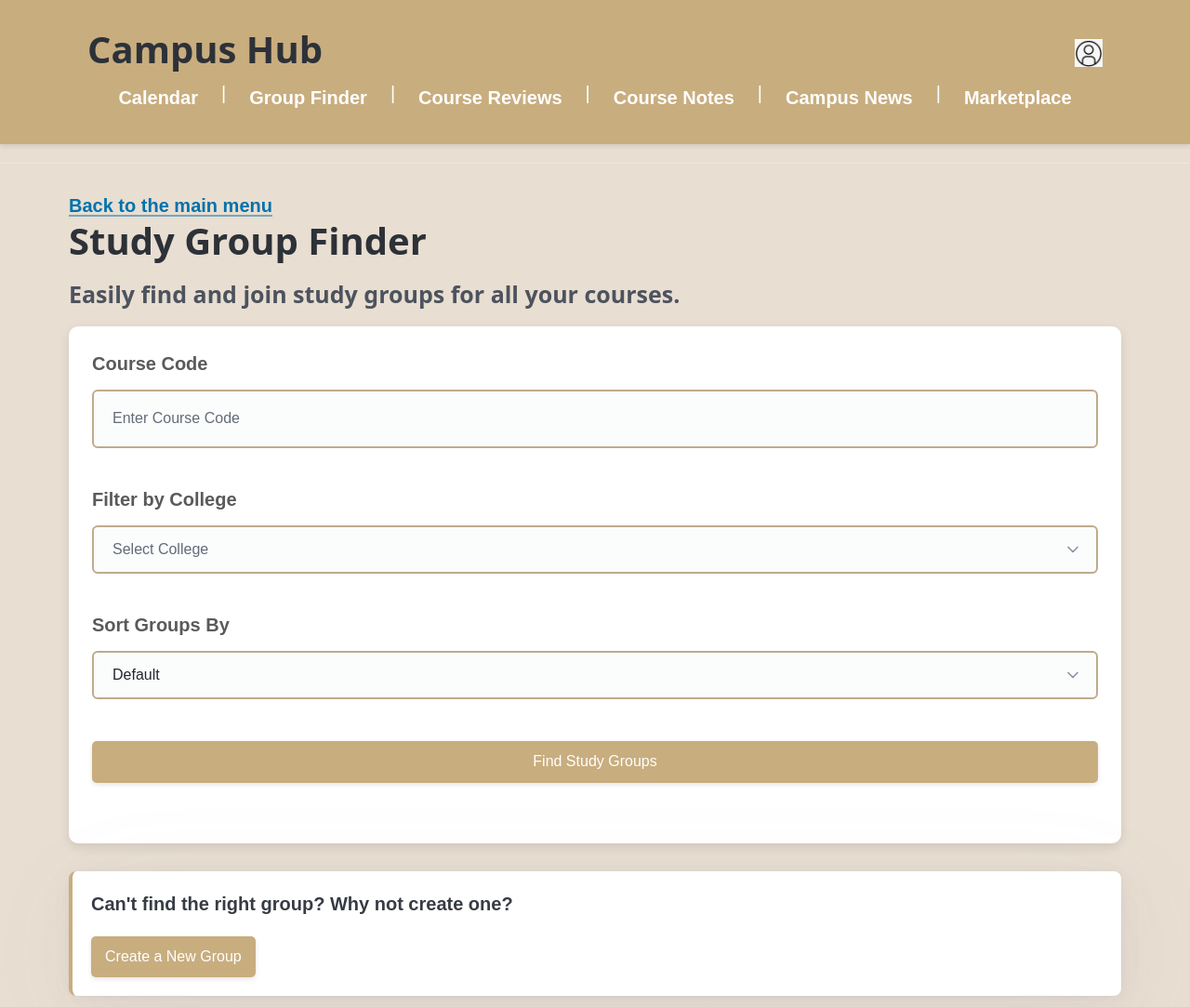
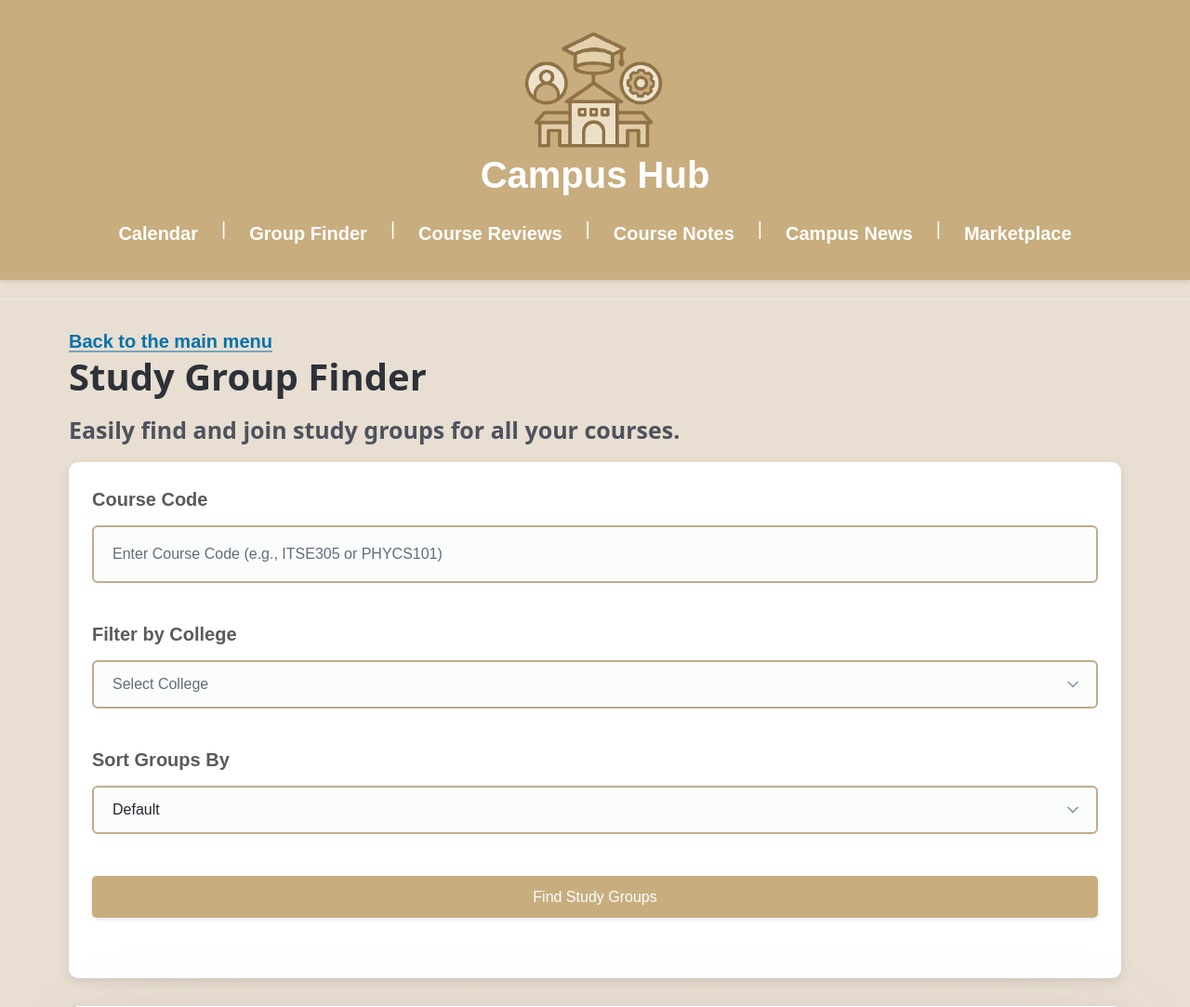
Before and after one commit to Duha248/CS-Project-G4, a PHP site: page /study-group-finder.html in a window 1280 px wide. Shown: the top 1083 px of the page at 93% size. Run offline with PHP 8.4, Linux system fonts and the light colour scheme; some libraries are stand-ins or nearby versions.

Commit message:
Add logo

```diff
--- a/study-group-finder.html
+++ b/study-group-finder.html
@@ -9,15 +9,15 @@
       href="https://cdn.jsdelivr.net/npm/@picocss/pico@2/css/pico.min.css"
     />
     <link rel="stylesheet" href="style.css" />
-
   </head>
   <body>
     <header>
       <main class="container">
+        <img src="assets/log.png" width="200px" height="200px" />
         <h1>
           Campus Hub
           <a href="#">
-            <img src="assets/profile.jpeg" width="30px" height="30px" />
+            <!--<img src="assets/profile.jpeg" width="30px" height="30px" />-->
           </a>
         </h1>
         <nav>
@@ -44,7 +44,7 @@
             type="text"
             id="courseCode"
             name="courseCode"
-            placeholder="Enter Course Code"
+            placeholder="Enter Course Code (e.g., ITSE305 or PHYCS101)"
             required
           />
         </div>
--- a/style.css
+++ b/style.css
@@ -24,11 +24,9 @@ header {
 }
 
 header h1 {
-    display: flex;
-    justify-content: space-between;
-    align-items: center;
-    padding: 0 20px;
-    margin: 0;
+    color: white !important;
+    font-weight: bold;
+    font-family: Arial, sans-serif;
 }
 
 nav {
@@ -37,7 +35,10 @@ nav {
     gap: 15px;
     margin-top: 10px;
     flex-wrap: wrap;
+
 }
+
+
 
 nav a {
     color: #FFFFFF;
```
